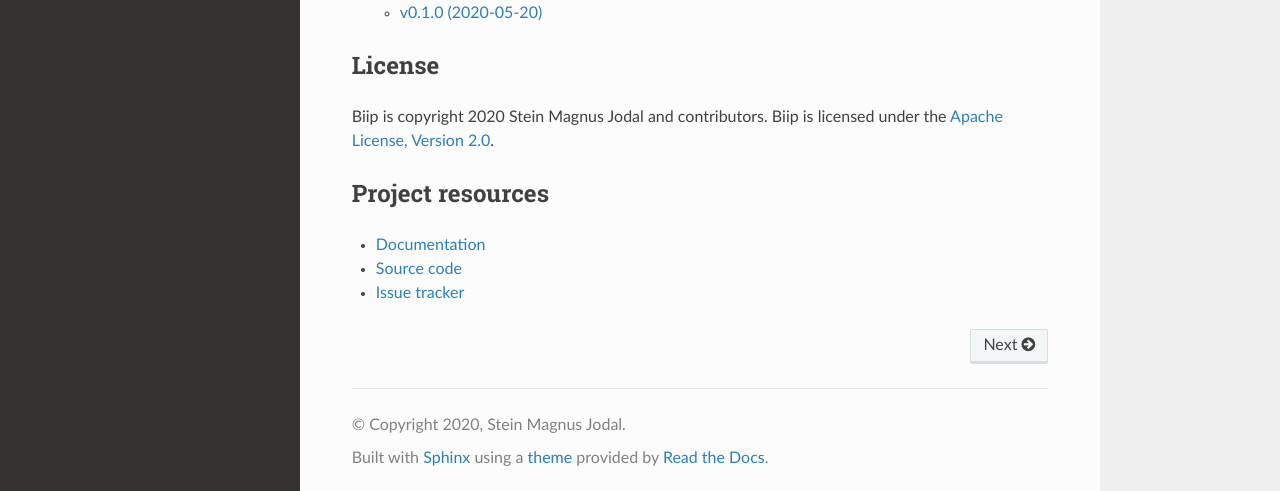
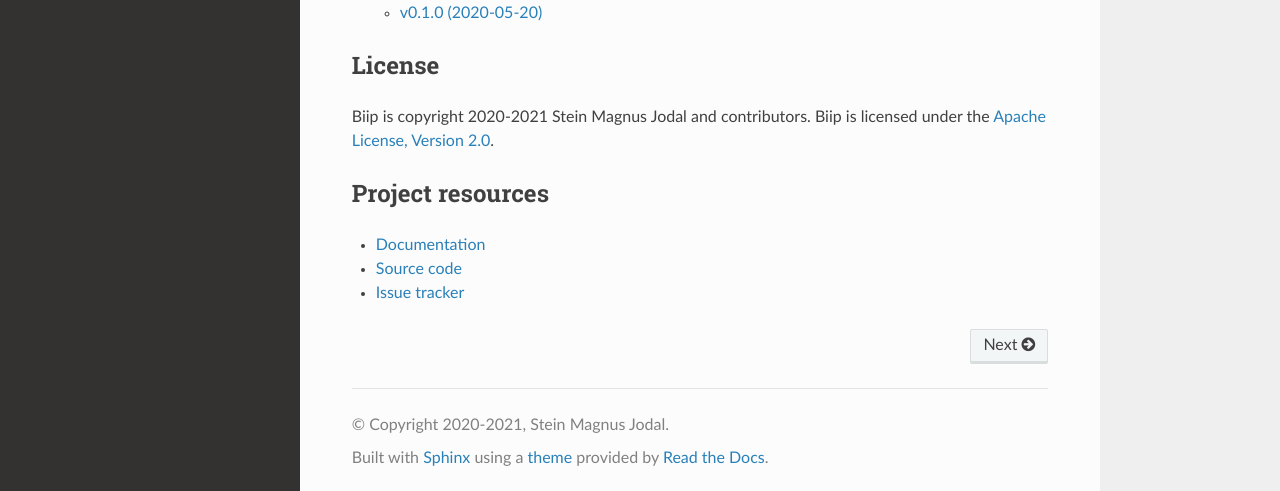
Before and after one commit to jodal/biip, a Sphinx documentation site: the page built from docs/index.rst, in a window 1280 px wide and 900 px high, scrolled down 1168 px. Shown: the part 406-897 px from the top of the window. Built offline with Sphinx 7.4.7 and the Read the Docs theme 2.0.0, drawn with Linux system fonts in a browser that asks for light colours.

Commit message:
Update copyright year

```diff
--- a/docs/conf.py
+++ b/docs/conf.py
@@ -2,7 +2,7 @@
 
 project = "biip"
 author = "Stein Magnus Jodal"
-copyright = f"2020, {author}"
+copyright = f"2020-2021, {author}"
 
 extensions = [
     "sphinx.ext.autodoc",
--- a/docs/index.rst
+++ b/docs/index.rst
@@ -55,7 +55,7 @@ To install Biip with ``py-moneyed``, run:
 License
 =======
 
-Biip is copyright 2020 Stein Magnus Jodal and contributors.
+Biip is copyright 2020-2021 Stein Magnus Jodal and contributors.
 Biip is licensed under the
 `Apache License, Version 2.0 <https://www.apache.org/licenses/LICENSE-2.0>`_.
 
```
Also changed, not shown: README.md (+1 -1 lines).
